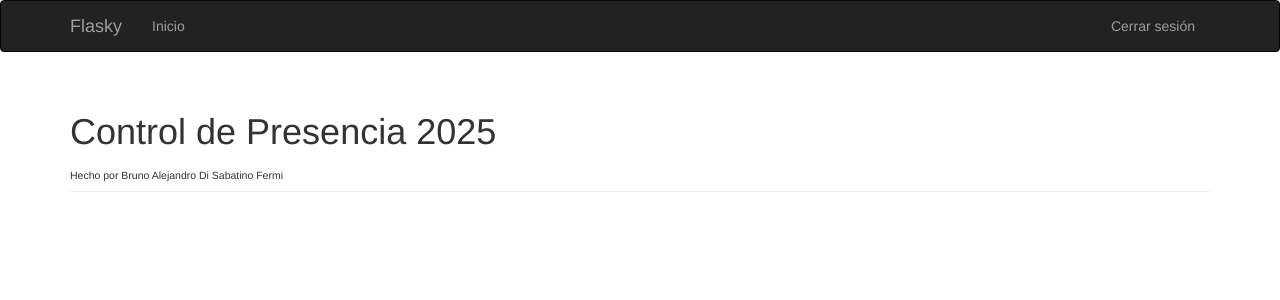
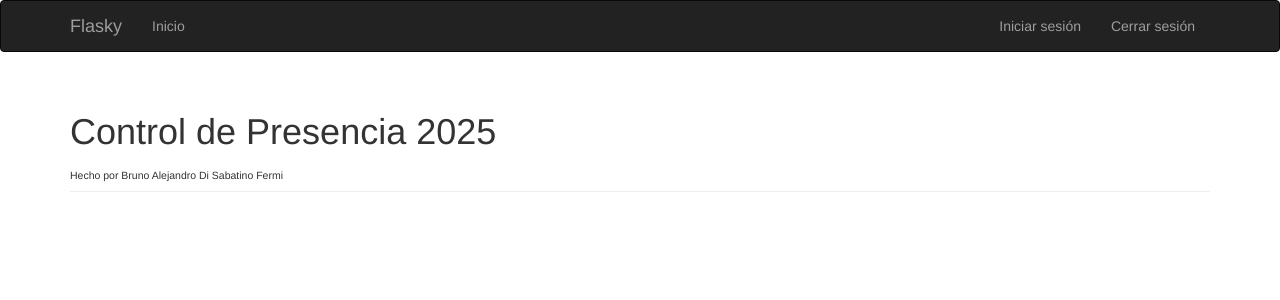
Before and after one commit to brunodsf05/EmployeeAttendanceTracker-Backend, a Flask app: page / in a window 1280 px wide. Shown: the top 300 px of the page. Run offline with Flask 3, Linux system fonts and the light colour scheme; parts of the project's set-up code (start-up, migrations or seed data) failed here and were passed over; some libraries are stand-ins or nearby versions.

Commit message:
Feat: Enlace para iniciar sesión

```diff
--- a/templates/base.html
+++ b/templates/base.html
@@ -27,6 +27,7 @@
                 <li><a href="{{ url_for('index') }}">Inicio</a></li>
             </ul>
             <ul class="nav navbar-nav navbar-right">
+                <li><a href="{{ url_for('admin_login') }}" class="closeItem">Iniciar sesión</a></li>
                 <li><a href="{{ url_for('close') }}" class="closeItem">Cerrar sesión</a></li>
             </ul>
         </div>
```
